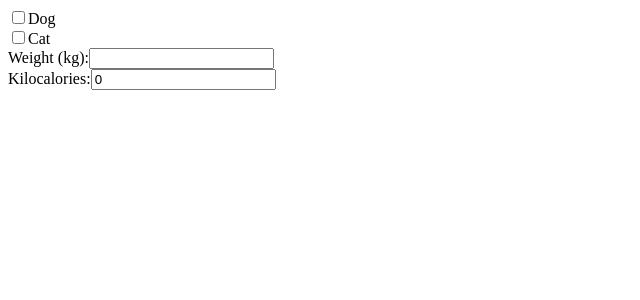
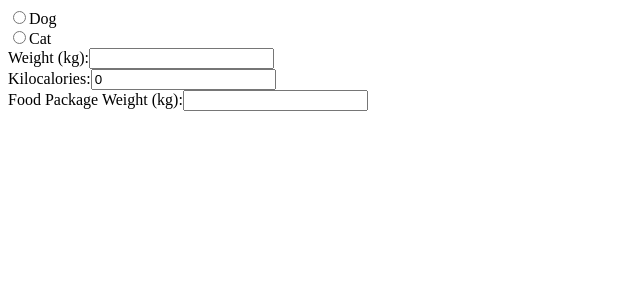
Before and after one commit to robertkottelin/SmartPetFoods, a React (Create React App) app in the folder reactapp/: page / in a window 1280 px wide. Shown: the top 300 px of the page, without its empty margins (0-640 px from the left). Built offline with nearby package versions, Linux system fonts and the light colour scheme.

Commit message:
Update Inputstuff.js

```diff
--- a/reactapp/src/Inputstuff.js
+++ b/reactapp/src/Inputstuff.js
@@ -2,10 +2,12 @@ import React, { useState } from 'react';
 
 export default function Inputstuff() {
   const [pet, setPet] = useState({ type: '', weight: '', kcal: 0 });
+  const [food, setFood] = useState({ weight: '', kcal: '', price: '', pricePerDay: 0 });
 
   function handleTypeChange(event) {
-    setPet({ ...pet, type: event.target.value });
-    updateKcal(pet.weight, event.target.value);
+    const newType = event.target.value;
+    setPet({ ...pet, type: newType });
+    updateKcal(pet.weight, newType);
   }
 
   function handleWeightChange(event) {
@@ -20,15 +22,28 @@ export default function Inputstuff() {
   }
 
   function updateKcal(weight, type) {
-    const newKcal = weight ? 130 * Math.pow(parseFloat(weight), 0.75) : 0;
+    let newKcal = 0;
+    if (weight) {
+      if (type === 'dog') {
+        newKcal = 130 * Math.pow(parseFloat(weight), 0.75);
+      } else if (type === 'cat') {
+        newKcal = 100 * Math.pow(parseFloat(weight), 0.67);
+      }
+    }
     setPet({ ...pet, kcal: newKcal, type: type });
   }
+
+  function handleFoodWeightChange(event) {
+    const newFoodWeight = event.target.value;
+    setPet({ ...food, weight: newFoodWeight });
+  }
+
 
   return (
     <div>
       <label>
         <input
-          type="checkbox"
+          type="radio"
           value="dog"
           checked={pet.type === 'dog'}
           onChange={handleTypeChange}
@@ -38,7 +53,7 @@ export default function Inputstuff() {
       <br />
       <label>
         <input
-          type="checkbox"
+          type="radio"
           value="cat"
           checked={pet.type === 'cat'}
           onChange={handleTypeChange}
@@ -65,6 +80,15 @@ export default function Inputstuff() {
           readOnly
         />
       </label>
-    </div>
-  );
+      <br />
+      <label>
+        Food Package Weight (kg):
+        <input
+          type="number"
+          value={food.weight}
+          onChange={handleWeightChange}
+        />
+      </label>
+  </div>
+);
 }
```
